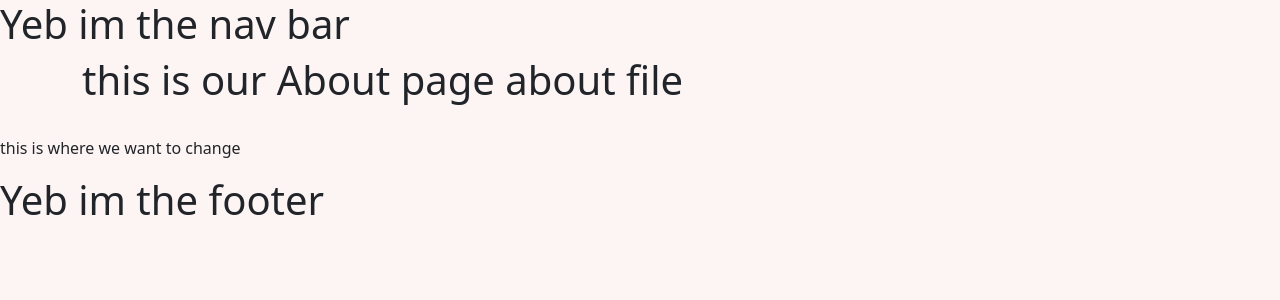
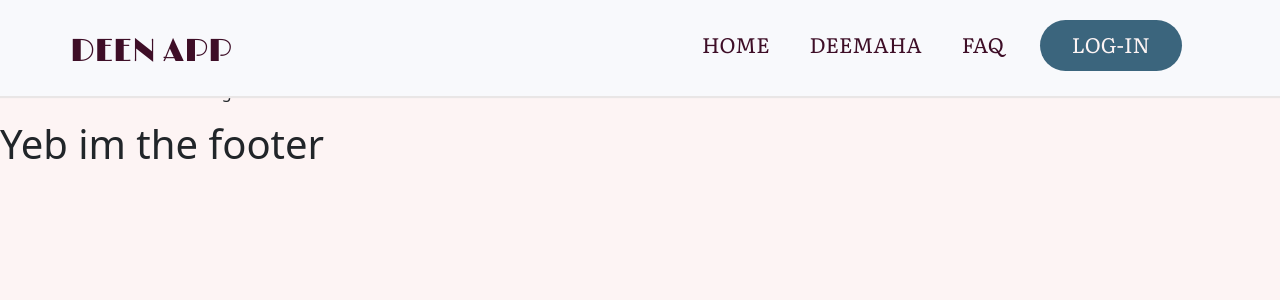
Before and after one commit to awaleH12/deenApp, a Flask app: page /about in a window 1280 px wide. Shown: the top 300 px of the page. Run offline with Flask 3, Linux system fonts and the light colour scheme; some libraries are stand-ins or nearby versions.

Commit message:
navbar elements added and its styles

```diff
--- /dev/null
+++ b/apps/static/css/navbar.css
@@ -0,0 +1,337 @@
+/*=============== GOOGLE FONTS ===============*/
+@import url("https://fonts.googleapis.com/css2?family=Montserrat:wght@400;600&display=swap");
+@import url('https://fonts.googleapis.com/css2?family=Limelight&family=Literata:ital,opsz,wght@0,7..72,200..900;1,7..72,200..900&display=swap');
+/*=============== VARIABLES CSS ===============*/
+:root {
+  --header-height: 3.5rem;
+
+  /*========== Colors ==========*/
+  /*Color mode HSL(hue, saturation, lightness)*/
+  --navbar-bg-color: hsl(216, 45%, 98%);
+  --black-color: hsl(220, 24%, 12%);
+  --primary-color: #3e0e27;
+  --secondar-color: rgba(55, 231, 255, 0.4);
+  --header-bg:#F7F9FC;
+  --tertiary-color: #3B657D;
+  --body-font:#31282D;
+  --font-color: #31282D;
+  --bottom-border-color:#e9e6e6;
+  --black-color-light: hsl(220, 24%, 15%);
+  --black-color-lighten: hsl(220, 20%, 18%);
+  --white-color: #fff;
+  --body-color: #FDF4F4;
+  --menu-font-family: "Literata", serif;
+
+  /*========== Font and typography ==========*/
+  /*.5rem = 8px | 1rem = 16px ...*/
+  --body-font: "Montserrat", sans-serif;
+  --normal-font-size: .938rem;
+
+  /*========== Font weight ==========*/
+  --font-regular: 400;
+  --font-semi-bold: 600;
+
+  /*========== z index ==========*/
+  --z-tooltip: 10;
+  --z-fixed: 100;
+}
+
+/*========== Responsive typography ==========*/
+
+
+ul {
+  list-style: none;
+
+}
+
+a {
+  text-decoration: none;
+}
+
+
+/*=============== HEADER ===============*/
+.logo_text{
+  font-family: "Limelight", sans-serif;
+  font-weight: 400;
+  font-size: 32px;
+  font-style: normal;
+  color: var(--primary-color);
+
+}
+
+.header{
+  position: fixed;
+  top: 0;
+  left: 0;
+  width: 100%;
+  background-color: var(--navbar-bg-color);
+  border-bottom: 1px solid var(--bottom-border-color);
+  box-shadow: 0 1px 1px var(--bottom-border-color);
+  z-index: var(--z-fixed);
+}
+
+/*=============== NAV ===============*/
+.nav{
+  height: var(--header-height);
+
+}
+
+.nav__burger,
+.nav__logo,
+.nav__close{
+  color: var(--primary-color);
+}
+.nav__data{
+  width: 100%;
+  height: 100%;
+  display: flex;
+  justify-content: space-between;
+  align-items: center;
+}
+.nav__logo{
+  display: inline-flex;
+  align-items: center;
+
+
+}
+
+.nav__toggle{
+  position: relative;
+  width: 40px;
+  height: 40px;
+
+}
+.nav__burger,
+.nav__close{
+  position: absolute;
+  width: max-content;
+  height: max-content;
+  inset: 0;
+  margin: auto;
+  font-size: 1.25rem;
+  cursor: pointer;
+  transition: opacity .1s, transform .4s;
+}
+
+.nav__close{
+  opacity: 0;
+}
+/* Navigation for mobile devices */
+@media screen and (max-width:1118px) {
+  .nav__menu{
+    position: absolute;
+    left: 0;
+    top:2.5rem;
+    width:100%;
+
+    height: calc(100vh - 3.5rem);
+    overflow: auto;
+    pointer-events: none;
+    opacity: 0;
+    transition: top .4s opacity .3s;
+  }
+  .nav__menu::-webkit-scrollbar{
+    width: 0;
+  }
+  .nav__list{
+    background-color: var(--primary-color);
+    /* padding-top: 1rem; */
+  }
+  .nav__toggle i{
+    margin-right: 1rem;
+  }
+  .nav__data a{
+    margin-left: 1rem;
+  }
+  .nav__link {
+    position: relative; /* Required for positioning the ::after element */
+    color: var(--white-color);
+    background-color: var(--primary-color);
+    font-family: var(--menu-font-family);
+    font-weight: var(--font-regular);
+    font-size: 21px;
+    padding: 1.25rem 1.5rem;
+    display: flex;
+    justify-content: center;
+    align-items: center;
+    transition: background-color .3s;
+  }
+  .login_btn{
+    position: relative; /* Required for positioning the ::after element */
+    color: var(--white-color);
+    background-color: var(--primary-color);
+    font-family: var(--menu-font-family);
+    font-weight: var(--font-regular);
+    font-size: 21px;
+    padding: 1.25rem 1.5rem;
+    display: flex;
+    justify-content: center;
+    align-items: center;
+    transition: background-color .3s;
+  }
+
+
+}
+
+
+
+
+.nav__link::after {
+  content: '';
+  position: absolute;
+  bottom: 0;
+  left: 0;
+  width: 0; /* Initially hidden */
+  height: 2px; /* Line height */
+  background-color: var(--bottom-border-color); /* Line color */
+  transition: width 0.45s ease; /* Smooth transition for the line */
+}
+.login_btn::after{
+  content: '';
+  position: absolute;
+  bottom: 0;
+  left: 0;
+  width: 0; /* Initially hidden */
+  height: 2px; /* Line height */
+  background-color: var(--bottom-border-color); /* Line color */
+  transition: width 0.45s ease; /* Smooth transition for the line */
+}
+
+.nav__link:hover::after {
+  width: 100%; /* Expands the line on hover */
+}
+.login_btn:hover::after{
+  width: 100%; /* Expands the line on hover */
+}
+.login_btn:hover{
+  background-color: var(--black-color-light);
+}
+
+.nav__link:hover {
+  background-color: var(--black-color-light);
+}
+
+
+/* Show menu */
+.show-menu{
+  opacity: 1;
+  top: 3.5rem;
+  pointer-events: initial;
+}
+
+
+/* Show icon */
+.show-icon .nav__burger {
+  opacity: 0;
+  transform: rotate(90deg);
+}
+
+.show-icon .nav__close {
+  opacity: 1;
+  transform: rotate(90deg);
+}
+/*=============== BREAKPOINTS ===============*/
+/* For small devices */
+
+/* For large devices */
+@media screen and (min-width: 1118px) {
+  .container{
+    margin-inline: auto;
+  }
+  /* Nav */
+  .nav{
+    height:var(--header-height);
+
+    margin: 1.5rem 0 1rem;
+
+
+  }
+  .nav{
+    display: flex;
+    justify-content: space-between;
+    align-items: center;
+    flex-flow: row;
+    width: 100%;
+  }
+  .nav__toggle {
+    display: none;
+  }
+
+  .nav__list{
+    height: 100%;
+    width: max-content;
+    display: flex;
+    justify-content: center;
+    align-items: center;
+
+
+
+
+
+
+  }
+  .nav__list a{
+
+    margin-inline: 1rem;
+
+  }
+  .nav__link {
+    position: relative;
+
+    color: var(--primary-color);
+
+    font-family: var(--menu-font-family);
+    font-weight: var(--font-regular);
+    font-size: 21px;
+    padding: 1.5rem 1.5rem;
+
+    transition: background-color .3s;
+  }
+  .nav__link::after {
+    content: '';
+    position: absolute;
+    bottom: 0;
+    left: 0;
+    width: 0; /* Initially hidden */
+    height: 2px; /* Line height */
+    background-color: var(--primary-color); /* Line color */
+    transition: width 0.45s ease; /* Smooth transition for the line */
+  }
+
+  .nav__link {
+
+    padding: 0.25rem;
+
+
+  }
+  .login_btn{
+    background-color: var(--tertiary-color);
+    color: var(--body-color);
+    padding:0.5rem 2rem 0.75rem 2rem;
+
+    font-family: var(--menu-font-family);
+    font-weight: var(--font-regular);
+    font-size: 21px;
+
+
+    border-radius: 47px;
+
+  }
+
+  .login_btn:hover{
+    background-color: var(--primary-color);
+    color: var(--body-color);
+  }
+  .nav__link:hover {
+    background-color: transparent;
+  }
+  /* Dropdown */
+
+
+
+}
+@media screen and (min-width: 1152px) {
+  .container {
+    margin-inline: auto;
+  }
+}
--- a/apps/static/css/styles.css
+++ b/apps/static/css/styles.css
@@ -15,3 +15,17 @@
 body{
   background-color: var(--ancent-color);
 }
+
+.literata-heading {
+  font-family: "Literata", serif;
+  font-optical-sizing: auto;
+  font-weight: 700; /* Bold */
+  font-style: normal;
+}
+
+.literata-body {
+  font-family: "Literata", serif;
+  font-optical-sizing: auto;
+  font-weight: 400; /* Regular */
+  font-style: normal;
+}
--- /dev/null
+++ b/apps/static/js/nav.js
@@ -0,0 +1,16 @@
+/*=============== SHOW MENU ===============*/
+
+/*=============== SHOW MENU ===============*/
+const showMenu = (toggleId, navId) =>{
+  const toggle = document.getElementById(toggleId),
+        nav = document.getElementById(navId)
+
+  toggle.addEventListener('click', () =>{
+      // Add show-menu class to nav menu
+      nav.classList.toggle('show-menu')
+      // Add show-icon to show and hide menu icon
+      toggle.classList.toggle('show-icon')
+  })
+}
+
+showMenu('nav-toggle','nav-menu')
--- a/apps/templates/home/about.html
+++ b/apps/templates/home/about.html
@@ -1,7 +1,7 @@
 {% extends "layouts/base.html" %}
 
 {% block content %}
-<h1 class="container">
+<h1 class="container literata-heading">
   this is our About page about file
 </h1>
 
--- a/apps/templates/home/index.html
+++ b/apps/templates/home/index.html
@@ -2,7 +2,7 @@
 
 {% block content %}
 <h1 class="container">
-  this is our home page index file
+
 </h1>
 
 <br>
--- /dev/null
+++ b/apps/templates/includes/navbarmenu.html
@@ -0,0 +1,37 @@
+
+    <!--=============== HEADER ===============-->
+      <header class="header">
+         <nav class="nav container">
+            <div class="nav__data">
+               <a href="#" class="nav__logo logo_text">
+                  DEEN APP
+               </a>
+               <div class="nav__toggle" id="nav-toggle">
+                  <i class="ri-menu-line nav__burger"></i>
+
+                  <i class="ri-close-line nav__close"></i>
+               </div>
+
+
+
+
+            </div>
+               <!--=============== NAV MENU ===============-->
+            <div class="nav__menu" id="nav-menu">
+               <ul class="nav__list">
+                  <li><a href="#" class="nav__link">HOME</a></li>
+                  <li><a href="#" class="nav__link">DEEMAHA</a></li>
+                  <li><a href="#" class="nav__link">FAQ</a></li>
+                  <li><a href="#" class="login_btn" id="login-id">LOG-IN</a></li>
+               </ul>
+
+            </div>
+
+
+
+         </nav>
+      </header>
+
+      <!--=============== MAIN JS ===============-->
+      <!-- navbar js -->
+     <script src="{{ url_for('static', filename='js/nav.js') }}"></script>
--- a/apps/templates/layouts/base.html
+++ b/apps/templates/layouts/base.html
@@ -11,10 +11,19 @@
     <link href="https://cdn.jsdelivr.net/npm/bootstrap@5.3.3/dist/css/bootstrap.min.css" rel="stylesheet" integrity="sha384-QWTKZyjpPEjISv5WaRU9OFeRpok6YctnYmDr5pNlyT2bRjXh0JMhjY6hW+ALEwIH" crossorigin="anonymous">
     <!-- custom css -->
      <link rel="stylesheet" href="{{url_for('static', filename='css/styles.css')}}">
+     <!-- litera fonts -->
+     <link rel="preconnect" href="https://fonts.googleapis.com">
+     <link rel="preconnect" href="https://fonts.gstatic.com" crossorigin>
+     <link href="https://fonts.googleapis.com/css2?family=Literata:ital,opsz,wght@0,7..72,200..900;1,7..72,200..900&display=swap" rel="stylesheet">
+      <!--=============== REMIXICONS ===============-->
+      <link href="https://cdn.jsdelivr.net/npm/remixicon@3.2.0/fonts/remixicon.css" rel="stylesheet">
+       <!--=============== navbar css ===============-->
+       <link rel="stylesheet" href="{{url_for('static', filename='css/navbar.css')}}">
+
   </head>
   <body>
     <header>
-      {% include "includes/navbar.html" %}
+      {% include "includes/navbarmenu.html" %}
     </header>
 
     <!-- main -->
@@ -29,5 +38,6 @@
       </footer>
 
     <script src="https://cdn.jsdelivr.net/npm/bootstrap@5.3.3/dist/js/bootstrap.bundle.min.js" integrity="sha384-YvpcrYf0tY3lHB60NNkmXc5s9fDVZLESaAA55NDzOxhy9GkcIdslK1eN7N6jIeHz" crossorigin="anonymous"></script>
+
   </body>
 </html>
```
